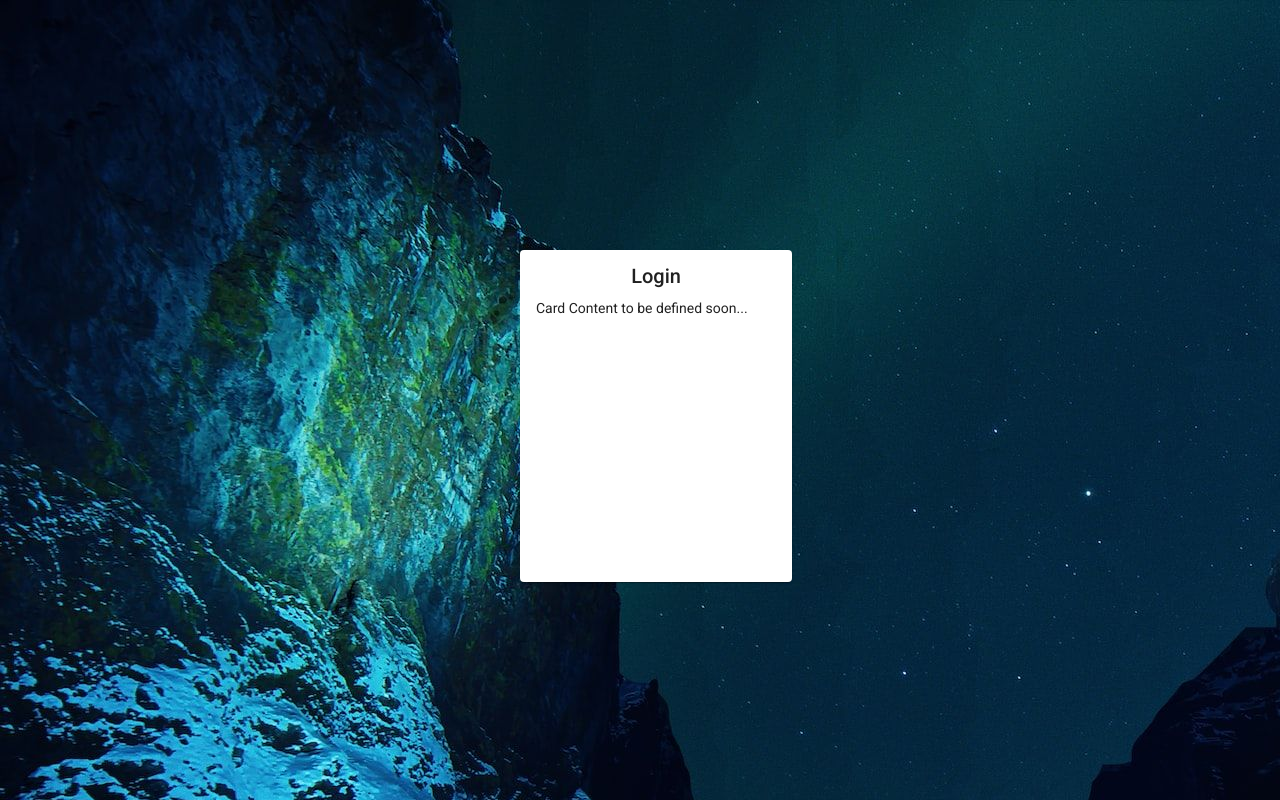
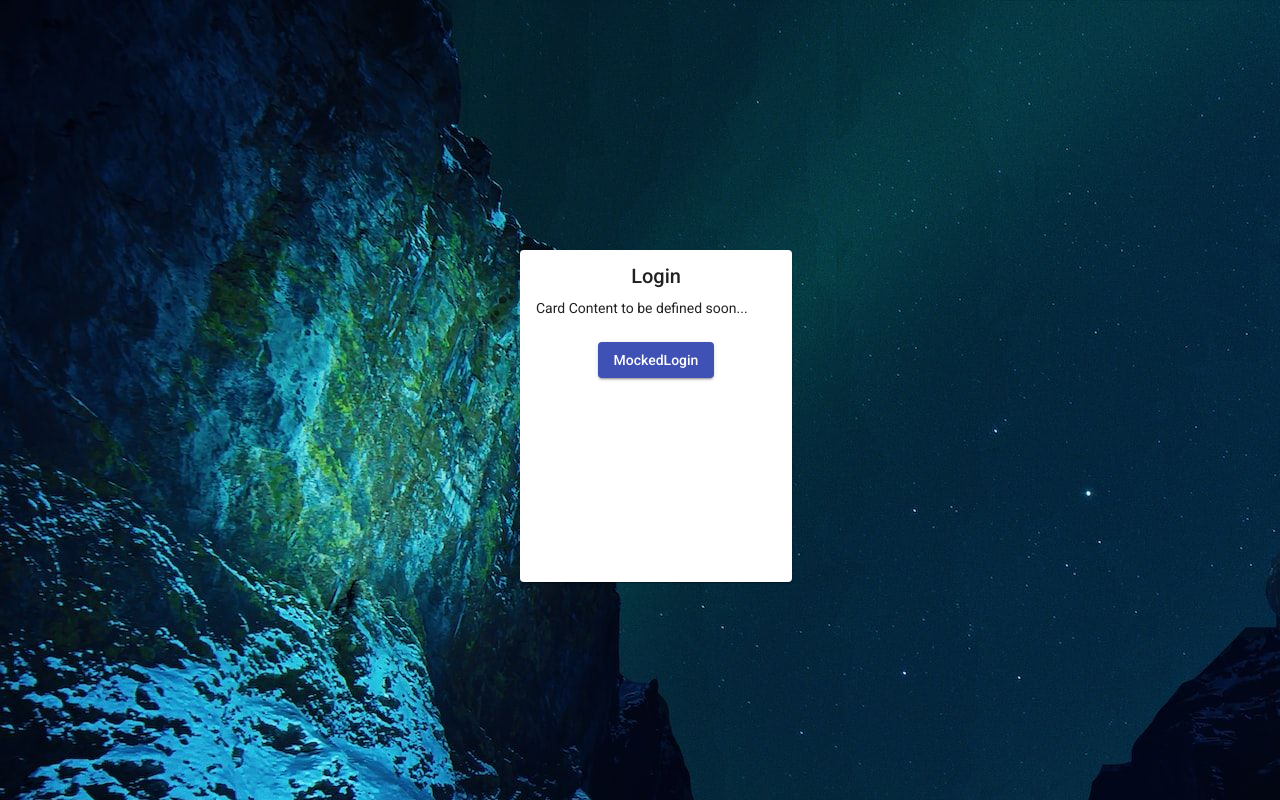
Before and after one commit to QuentinGendreaud/initiation-angular, an Angular app: page / in a window 1280 px wide. Built offline with nearby package versions, Linux system fonts and the light colour scheme.

Commit message:
update login component

```diff
--- a/src/app/app.module.ts
+++ b/src/app/app.module.ts
@@ -2,7 +2,7 @@ import { HttpClientModule } from '@angular/common/http';
 import { NgModule } from '@angular/core';
 import { BrowserModule } from '@angular/platform-browser';
 import { SharedModule } from 'src/shared/shared.module';
-
+import {MatButtonModule} from '@angular/material/button';
 import { AppRoutingModule } from './app-routing.module';
 import { AppComponent } from './app.component';
 import { LoginComponent } from './components/login/login.component';
@@ -20,7 +20,8 @@ import {MatCardModule} from '@angular/material/card';
     HttpClientModule,
     SharedModule,
     BrowserAnimationsModule,
-    MatCardModule
+    MatCardModule,
+    MatButtonModule
   ],
   providers: [],
   bootstrap: [AppComponent]
--- a/src/app/components/login/login.component.html
+++ b/src/app/components/login/login.component.html
@@ -4,7 +4,14 @@
             <mat-card-title>Login</mat-card-title>
         </mat-card-header>
         <mat-card-content>
-            Card Content to be defined soon...
+            <div class="card-content">
+                Card Content to be defined soon...
+            </div>
+
+
         </mat-card-content>
+        <mat-card-actions>
+            <button mat-raised-button color="primary" (click)="login('root', 'root')">MockedLogin</button>
+          </mat-card-actions>
     </mat-card>
 </div>
--- a/src/app/components/login/login.component.scss
+++ b/src/app/components/login/login.component.scss
@@ -17,5 +17,10 @@ $card-width: 240px;
             display: block;
             text-align: center;
         }
+
+        & .mat-card-actions {
+            display: flex;
+            justify-content: center;
+        }
     }
 }
--- a/src/app/components/login/login.component.ts
+++ b/src/app/components/login/login.component.ts
@@ -16,7 +16,7 @@ export class LoginComponent {
   login(login: string, password: string) {
     this.userService.login(login, password).pipe(first()).subscribe((user) => {
       sessionStorage.setItem(SessionKeyEnum.User, JSON.stringify(user));
-      this.router.navigate(['nextElementPath']);
+      // this.router.navigate(['nextElementPath']);
     });
   }
 }
```
